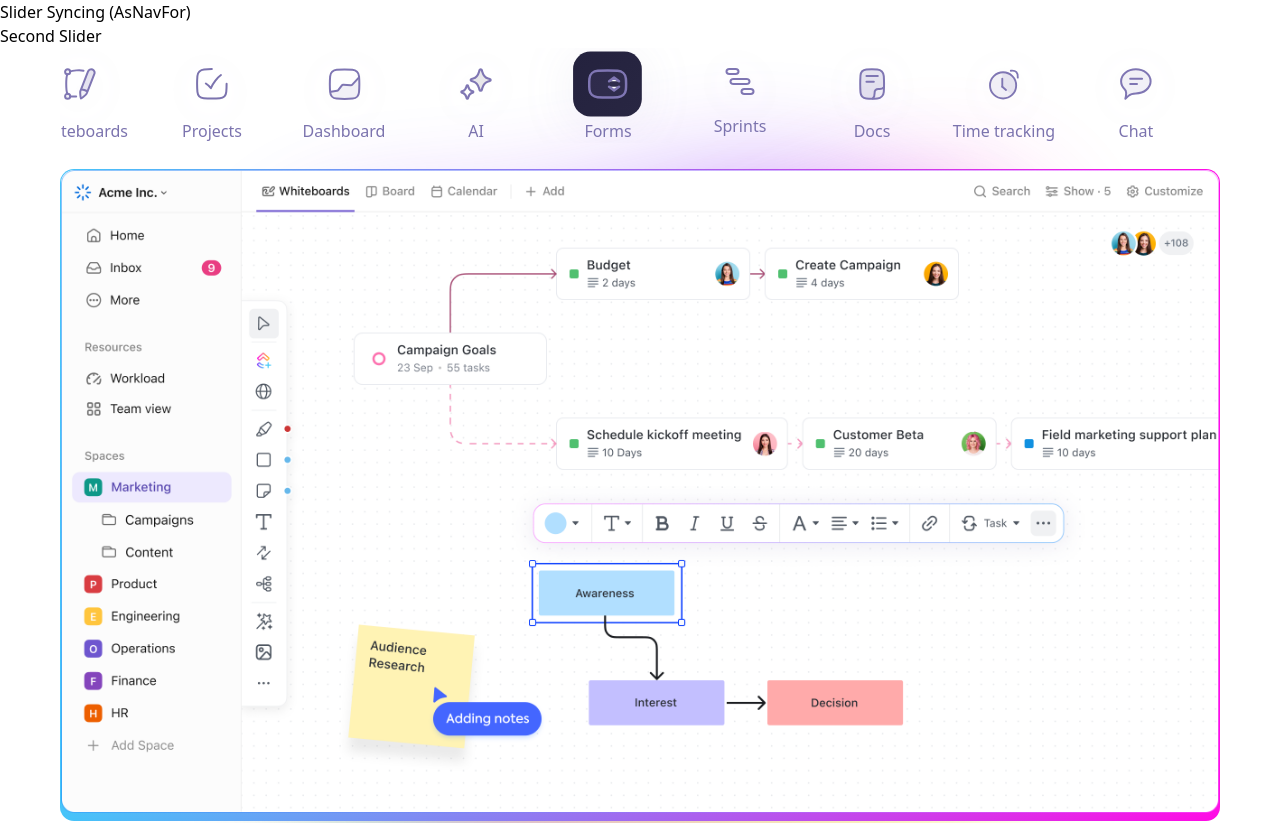
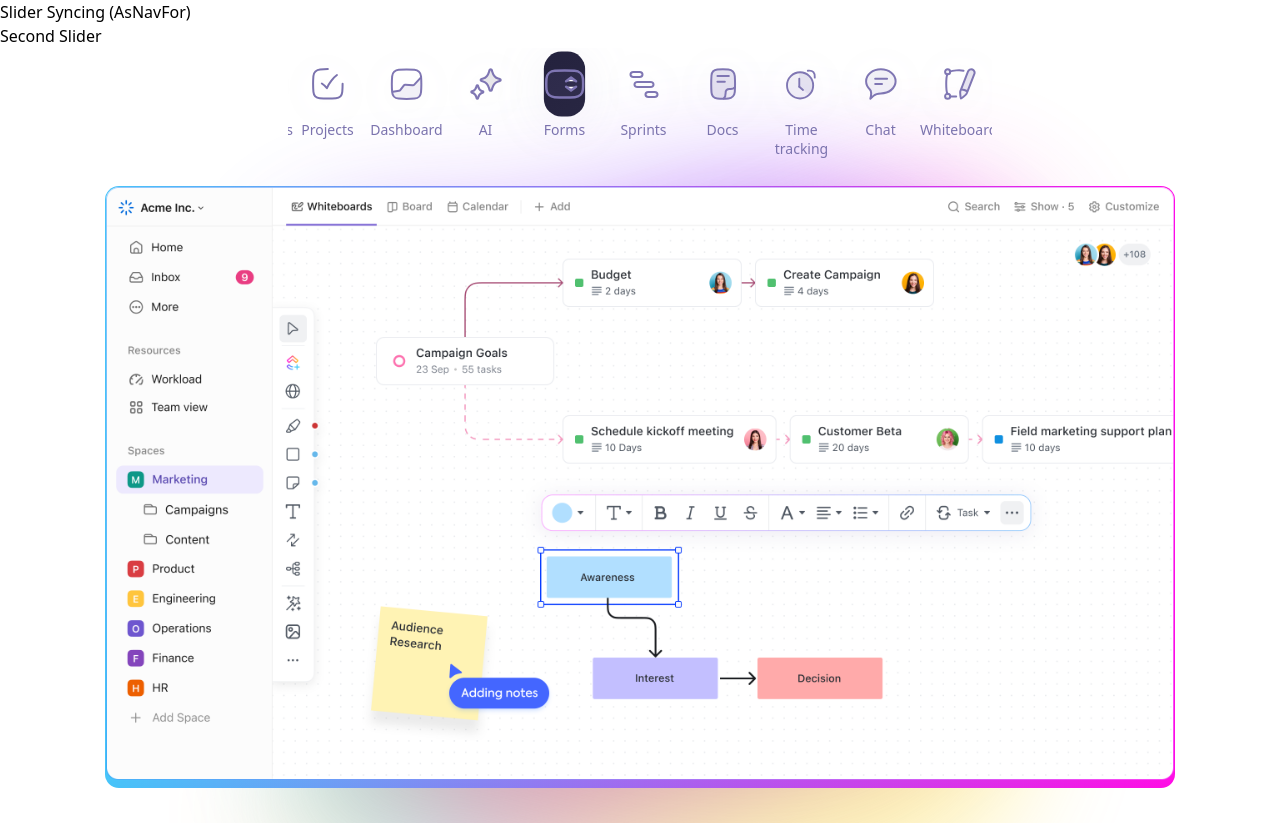
Before and after one commit to bhadri01/tas10, a React (Vite) app: page / in a window 1280 px wide. Shown: the top 823 px of the page. Built offline with nearby package versions, Linux system fonts and the light colour scheme.

Commit message:
refactor: Improve Slider component alignment, spacing, and image lazy loading

```diff
--- a/src/components/Slider.tsx
+++ b/src/components/Slider.tsx
@@ -26,13 +26,13 @@ export default function ImageSlider() {
         <Slider
           asNavFor={nav1}
           ref={slider => (sliderRef2 = slider)}
-          slidesToShow={8.5}
+          slidesToShow={9}
           initialSlide={0}
           focusOnSelect={true}
           swipeToSlide={false}
           centerMode={true}
           arrows={false}
-          centerPadding="20px"
+          centerPadding="0px"
           className='nav-slider center'
           responsive={[
             {
@@ -110,7 +110,7 @@ export default function ImageSlider() {
             <h4 className='box-text'>AI</h4>
           </div>
         </Slider>
-        <Slider asNavFor={nav2} swipeToSlide={false}
+        <Slider asNavFor={nav2} swipeToSlide={false} focusOnSelect={false}
           arrows={false} ref={slider => (sliderRef1 = slider)} className='main-banner'>
           <div>
             <h3><img src='/src/assets/sliders/1.png' /></h3>
--- a/src/styles/app.scss
+++ b/src/styles/app.scss
@@ -14,6 +14,7 @@
 .nav-slider {
     max-width: 1160px;
     margin: 0 auto;
+    width: 55%;
 
     .child-coverup {
 
@@ -27,6 +28,7 @@
             filter: drop-shadow(0 5px 20px rgba(127, 118, 179, .1));
             padding: 10px;
             margin: 10px auto 10px;
+            height: 52px;
 
             svg {
                 max-block-size: 32px;
@@ -42,6 +44,7 @@
         color: #7b73ae;
         font-weight: 500;
         line-height: normal;
+        font-size: 14px;
     }
 }
 
@@ -61,18 +64,13 @@
 }
 
 .main-banner {
+    margin-top: 5%;
+    max-width: 1070px;
+    margin: 2% auto 0;
     overflow: hidden;
     border: 1px solid transparent;
     border-radius: 14px;
     background: linear-gradient(#fff, hsla(0, 0%, 100%, 0)) padding-box, linear-gradient(90deg, #45c4f9, #ff0be5) border-box;
-}
-
-
-
-.main-banner {
-    margin-top: 5%;
-    max-width: 1160px;
-    margin: 2% auto 0;
 }
 
 .CuHomeTabs_svgLeft__NRC_E {
```
